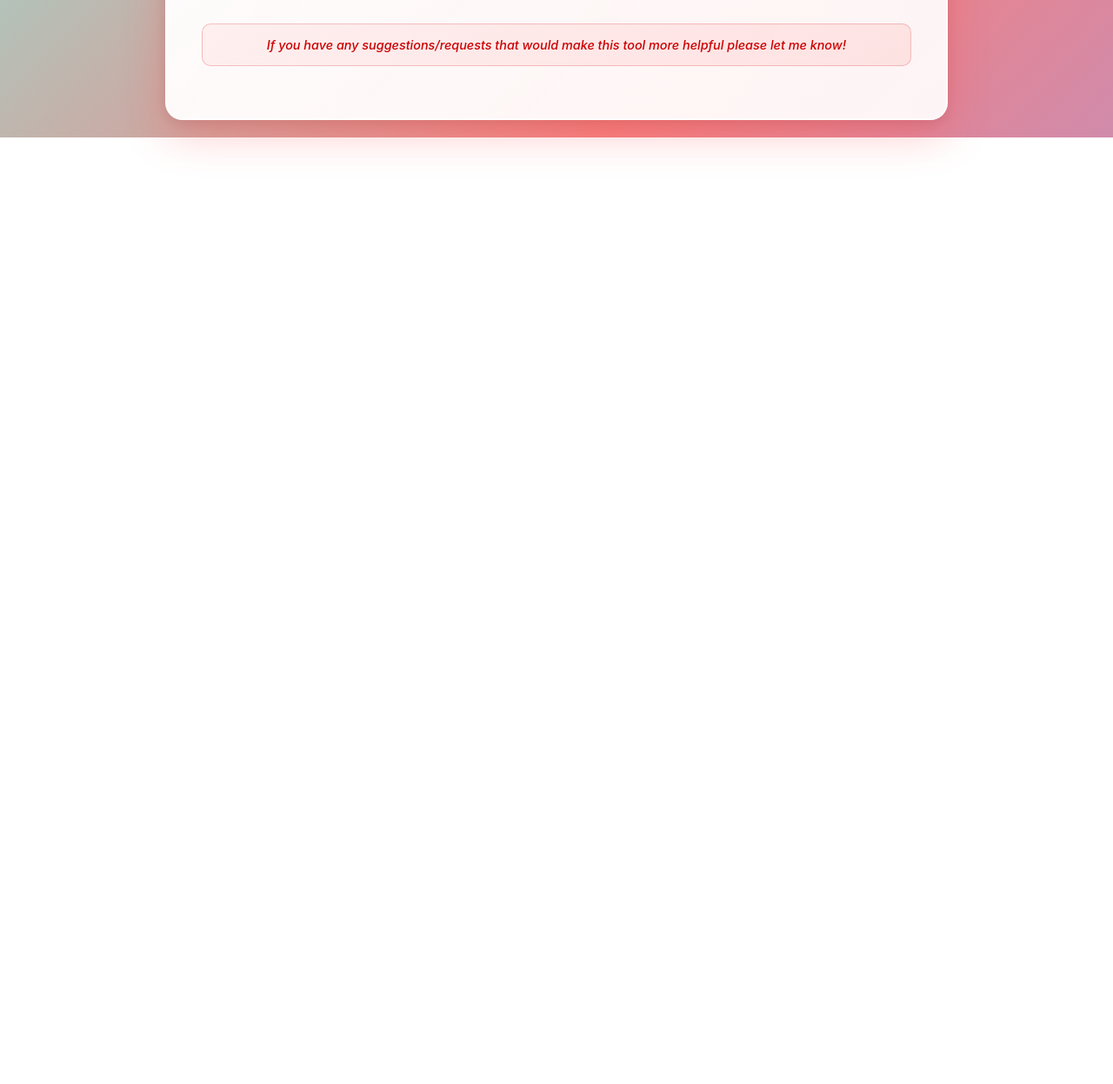
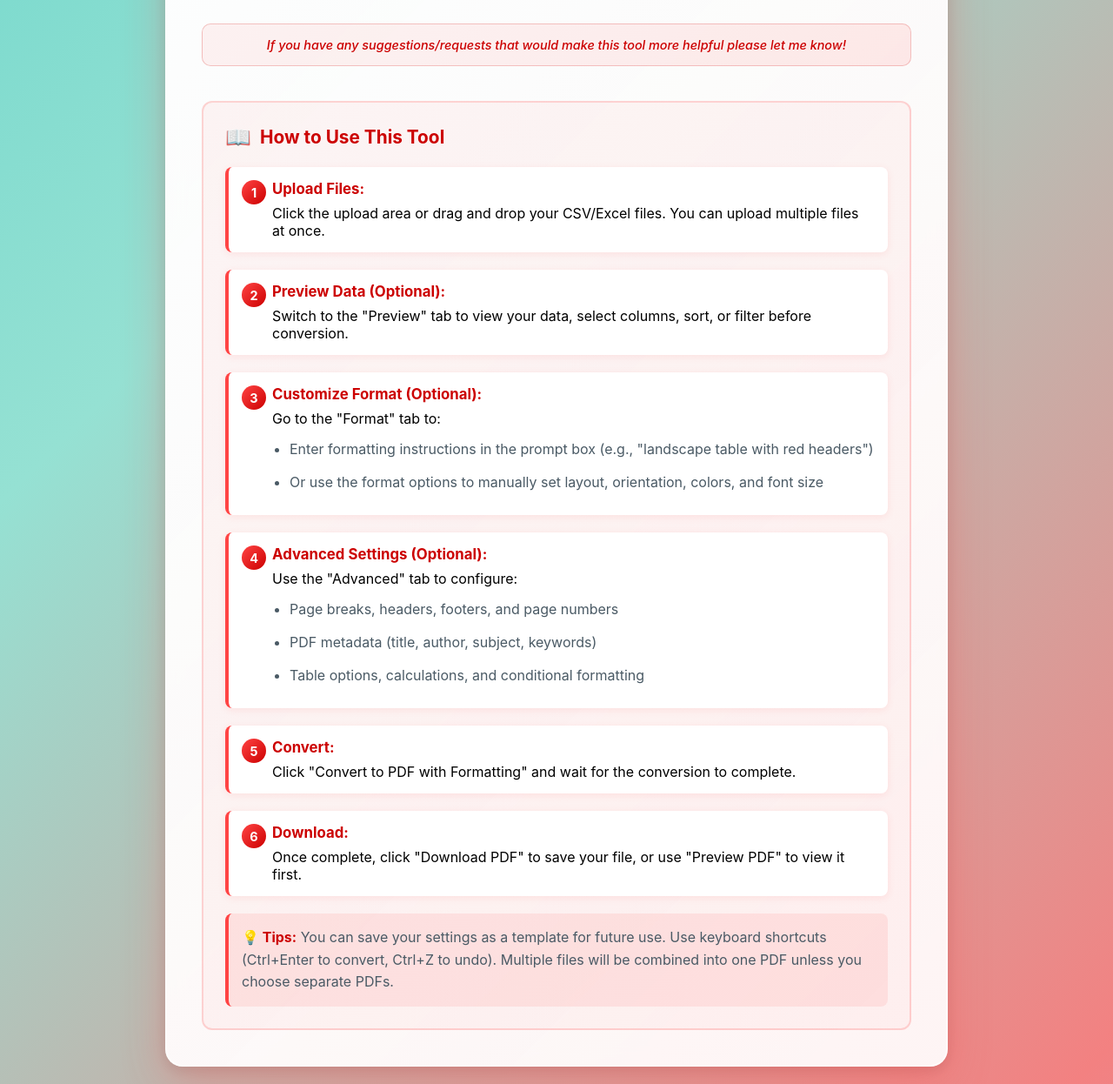
Before and after one commit to draphael123/csv-pdf, a website: page index.html in a window 1280 px wide. Shown: the part 643-1889 px from the top of the page at 87% size. Before the commit the page ends 801 px from the top, so only its background shows below. Drawn offline with Linux system fonts and the light colour scheme.

Commit message:
Add usage instructions section at bottom of page with step-by-step guide

```diff
--- a/index.html
+++ b/index.html
@@ -328,6 +328,42 @@
                 <div class="error-icon">✕</div>
                 <p id="errorText"></p>
             </div>
+
+            <div class="usage-instructions">
+                <h3>How to Use This Tool</h3>
+                <ol class="steps-list">
+                    <li>
+                        <strong>Upload Files:</strong> Click the upload area or drag and drop your CSV/Excel files. You can upload multiple files at once.
+                    </li>
+                    <li>
+                        <strong>Preview Data (Optional):</strong> Switch to the "Preview" tab to view your data, select columns, sort, or filter before conversion.
+                    </li>
+                    <li>
+                        <strong>Customize Format (Optional):</strong> Go to the "Format" tab to:
+                        <ul>
+                            <li>Enter formatting instructions in the prompt box (e.g., "landscape table with red headers")</li>
+                            <li>Or use the format options to manually set layout, orientation, colors, and font size</li>
+                        </ul>
+                    </li>
+                    <li>
+                        <strong>Advanced Settings (Optional):</strong> Use the "Advanced" tab to configure:
+                        <ul>
+                            <li>Page breaks, headers, footers, and page numbers</li>
+                            <li>PDF metadata (title, author, subject, keywords)</li>
+                            <li>Table options, calculations, and conditional formatting</li>
+                        </ul>
+                    </li>
+                    <li>
+                        <strong>Convert:</strong> Click "Convert to PDF with Formatting" and wait for the conversion to complete.
+                    </li>
+                    <li>
+                        <strong>Download:</strong> Once complete, click "Download PDF" to save your file, or use "Preview PDF" to view it first.
+                    </li>
+                </ol>
+                <p class="tips-note">
+                    <strong>💡 Tips:</strong> You can save your settings as a template for future use. Use keyboard shortcuts (Ctrl+Enter to convert, Ctrl+Z to undo). Multiple files will be combined into one PDF unless you choose separate PDFs.
+                </p>
+            </div>
         </div>
     </div>
 
--- a/styles.css
+++ b/styles.css
@@ -1208,7 +1208,7 @@ body.dark-mode .dark-mode-toggle:hover {
 .conversion-history {
     margin-top: 30px;
     padding: 20px;
-    background: rgba(102, 126, 234, 0.05);
+    background: rgba(255, 68, 68, 0.05);
     border-radius: 12px;
 }
 
@@ -1228,11 +1228,124 @@ body.dark-mode .dark-mode-toggle:hover {
     border: 1px solid rgba(102, 126, 234, 0.2);
 }
 
+/* Usage Instructions */
+.usage-instructions {
+    margin-top: 40px;
+    padding: 25px;
+    background: linear-gradient(135deg, rgba(255, 68, 68, 0.05) 0%, rgba(255, 136, 136, 0.05) 100%);
+    border-radius: 12px;
+    border: 2px solid rgba(255, 68, 68, 0.2);
+}
+
+.usage-instructions h3 {
+    color: #cc0000;
+    margin-bottom: 20px;
+    font-size: 1.3rem;
+    font-weight: 700;
+    display: flex;
+    align-items: center;
+    gap: 10px;
+}
+
+.usage-instructions h3::before {
+    content: "📖";
+    font-size: 1.5rem;
+}
+
+.steps-list {
+    list-style: none;
+    counter-reset: step-counter;
+    padding: 0;
+    margin: 0 0 20px 0;
+}
+
+.steps-list li {
+    counter-increment: step-counter;
+    margin-bottom: 20px;
+    padding: 15px;
+    background: white;
+    border-radius: 8px;
+    border-left: 4px solid #ff4444;
+    position: relative;
+    padding-left: 50px;
+    box-shadow: 0 2px 8px rgba(255, 68, 68, 0.1);
+    transition: all 0.3s ease;
+}
+
+.steps-list li:hover {
+    transform: translateX(5px);
+    box-shadow: 0 4px 12px rgba(255, 68, 68, 0.2);
+}
+
+.steps-list li::before {
+    content: counter(step-counter);
+    position: absolute;
+    left: 15px;
+    top: 15px;
+    background: linear-gradient(135deg, #ff4444 0%, #cc0000 100%);
+    color: white;
+    width: 28px;
+    height: 28px;
+    border-radius: 50%;
+    display: flex;
+    align-items: center;
+    justify-content: center;
+    font-weight: 700;
+    font-size: 0.9rem;
+}
+
+.steps-list li strong {
+    color: #cc0000;
+    font-size: 1.05rem;
+    display: block;
+    margin-bottom: 8px;
+}
+
+.steps-list li ul {
+    margin-top: 10px;
+    margin-left: 20px;
+    list-style-type: disc;
+    color: #4a5a65;
+}
+
+.steps-list li ul li {
+    margin-bottom: 8px;
+    padding: 5px 0;
+    background: transparent;
+    border: none;
+    padding-left: 0;
+    box-shadow: none;
+    counter-increment: none;
+}
+
+.steps-list li ul li::before {
+    display: none;
+}
+
+.steps-list li ul li:hover {
+    transform: none;
+    box-shadow: none;
+}
+
+.tips-note {
+    background: rgba(255, 68, 68, 0.1);
+    padding: 15px;
+    border-radius: 8px;
+    border-left: 4px solid #ff4444;
+    color: #4a5a65;
+    margin-top: 20px;
+    line-height: 1.6;
+}
+
+.tips-note strong {
+    color: #cc0000;
+}
+
 /* Batch Upload */
 .batch-upload {
     margin-top: 15px;
     padding: 15px;
-    background: rgba(102, 126, 234, 0.05);
+    background: rgba(255, 68, 68, 0.05);
     border-radius: 12px;
 }
 
```
